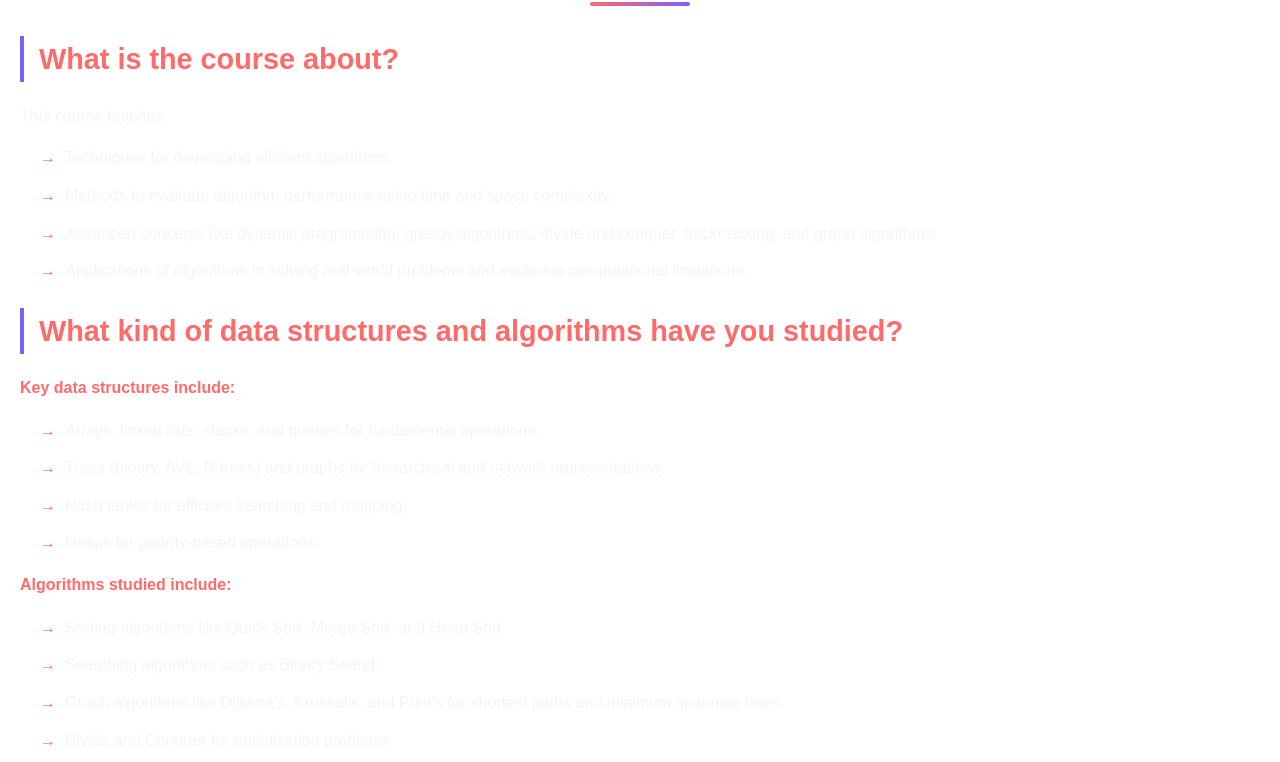
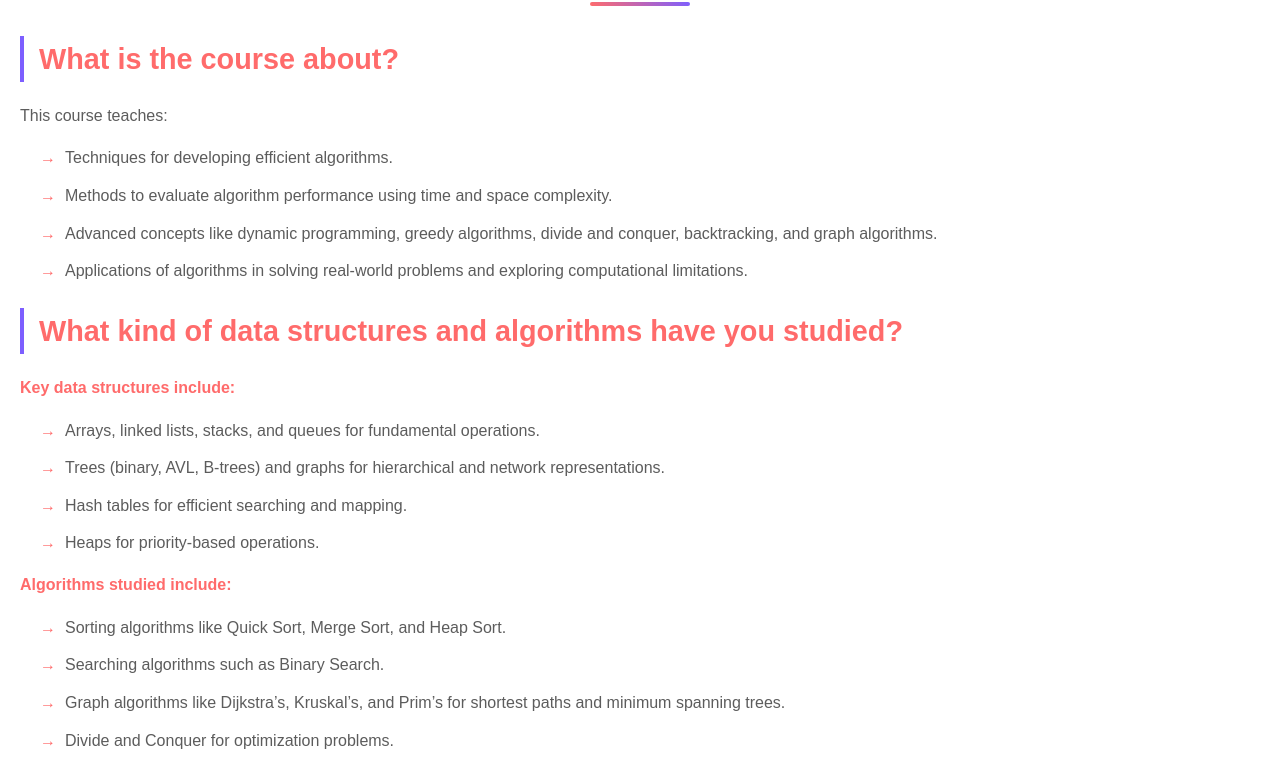
Before and after one commit to tanaybcs009/Railway-System, a plain HTML site: page index.html in a window 1280 px wide. Shown: the part 218-980 px from the top of the page. Drawn offline with Linux system fonts and the light colour scheme.

Commit message:
Update style.css

```diff
--- a/style.css
+++ b/style.css
@@ -1,12 +1,12 @@
 /* Base styles */
 :root {
-    --bg-dark: #ffffff;
+    --bg-dark: #ffffff; /* Changed to white */
     --accent-primary: #ff6b6b;
-    --accent-secondary: #7d5fff;  /* Changed from yellow to purple */
-    --text-primary: #f2f2f2;
-    --text-secondary: rgba(242, 242, 242, 0.8);
-    --gradient-primary: linear-gradient(45deg, #ff6b6b, #7d5fff);  /* Updated gradient */
-    --card-bg: rgba(0, 0, 0, 0.5);
+    --accent-secondary: #7d5fff; /* Changed from yellow to purple */
+    --text-primary: #333333; /* Adjusted for contrast with white background */
+    --text-secondary: rgba(51, 51, 51, 0.8); /* Adjusted for contrast */
+    --gradient-primary: linear-gradient(45deg, #ff6b6b, #7d5fff); /* Updated gradient */
+    --card-bg: rgba(0, 0, 0, 0.05); /* Lightened for white background */
 }
 
 /* Rest of the base styles remain the same */
@@ -19,6 +19,8 @@ body {
     min-height: 100vh;
     line-height: 1.6;
 }
+
+
 
 /* Navigation */
 nav {
```
